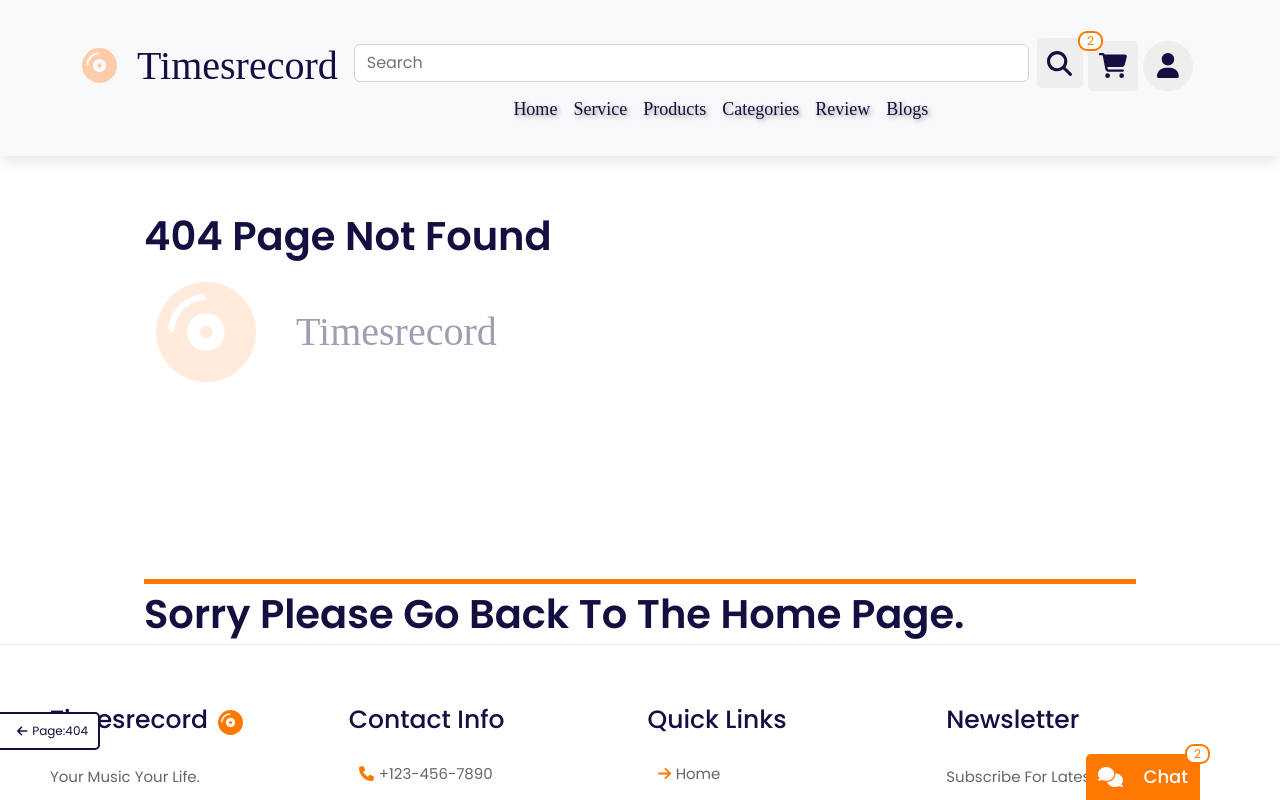
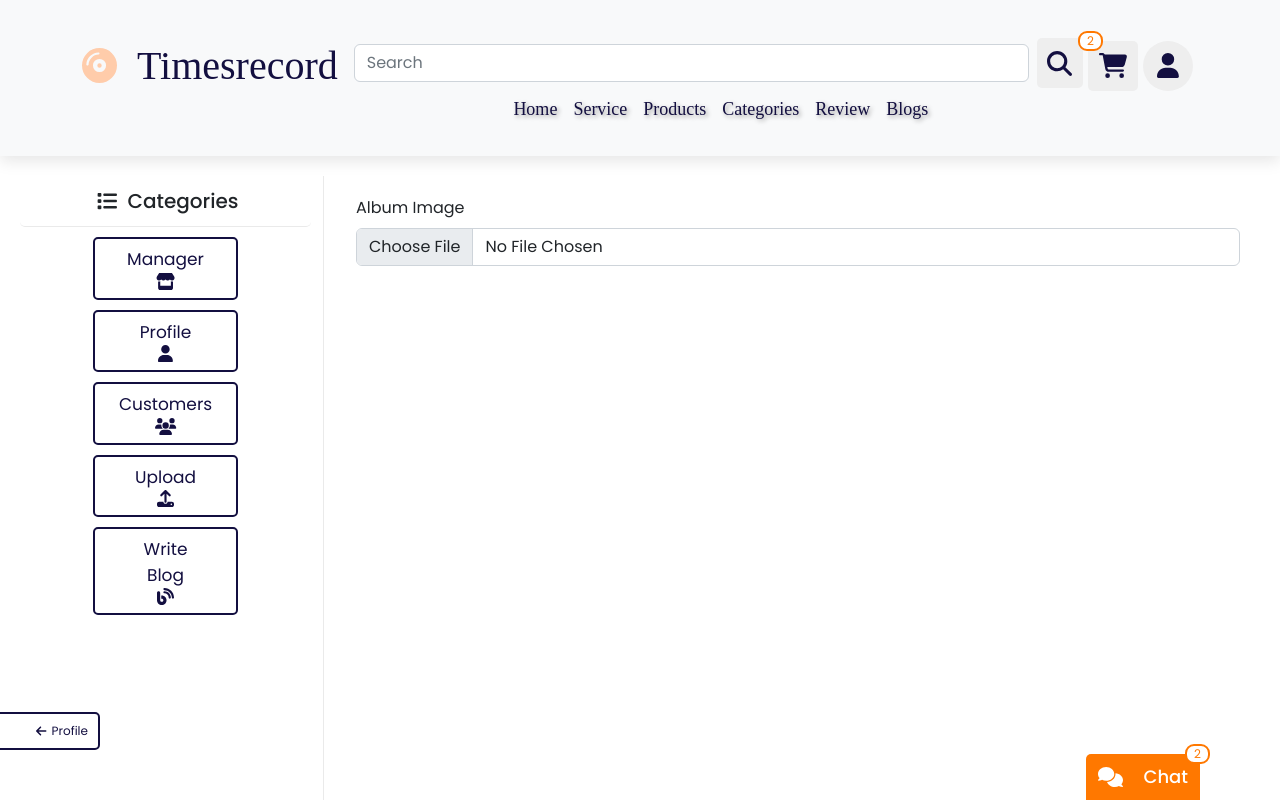
Before and after one commit to trivankute/CuaHangThoiDai, a React (Create React App) app in the folder frontend/: page /user/writeBlog in a window 1280 px wide. Shown: the top 800 px of the page. Built offline with nearby package versions, Linux system fonts and the light colour scheme; a web font is replaced by a local one.

Commit message:
write blog set up for Phat

```diff
--- a/frontend/src/App.tsx
+++ b/frontend/src/App.tsx
@@ -39,6 +39,7 @@ import Manager from './pages/Manager/Manager'
 import Upload from './pages/Upload/Upload'
 import Transactions from './pages/Transactions/Transactions'
 import Customers from './pages/Customers/Customers'
+import WriteBlog from './pages/WriteBlog/WriteBlog'
 
 function App() {
   const dispatch = useDispatch();
@@ -92,6 +93,7 @@ function App() {
           <Route path='transactions' element={<Transactions />} />
           <Route path='upload' element={<Upload />} />
           <Route path='customers' element={<Customers />} />
+          <Route path='writeBlog' element={<WriteBlog />} />
         </Route>
         <Route path='/transactions/:id' element={<Transaction />} />
         <Route path='/notification' element={<PageForNotification />} />
--- a/frontend/src/globalCss.css
+++ b/frontend/src/globalCss.css
@@ -101,7 +101,6 @@ a{
 }
 
 
-
 /* make scroll bar y smaller */
 ::-webkit-scrollbar {
     width: 5px;
--- a/frontend/src/pages/User/User.tsx
+++ b/frontend/src/pages/User/User.tsx
@@ -9,7 +9,7 @@ import { useNavigate, Outlet } from 'react-router-dom';
 import { FontAwesomeIcon } from '@fortawesome/react-fontawesome';
 import { IconProp } from '@fortawesome/fontawesome-svg-core';
 import {
-    faList, faArrowLeft, faArrowRight,faUser, faWallet, faBell, faTicket, faKey, faUsers
+    faList, faArrowLeft, faArrowRight,faUser, faWallet, faBell, faKey, faUsers
     ,faUpload, faStore, faBlog
 } from '@fortawesome/free-solid-svg-icons'
 
@@ -85,10 +85,10 @@ function User() {
                         handleClose();
                         navigate('/user/notifications')
                     }} button_style={currentPath == 'notifications' ? styles.cate_button_style : ""} title={"Notifications"} icon={faBell}></ListItem>
-                    <ListItem onClick={() => {
+                    {/* <ListItem onClick={() => {
                         handleClose();
                         navigate('/user/vouchers')
-                    }} button_style={currentPath == 'vouchers' ? styles.cate_button_style : ""} title={"Vouchers"} icon={faTicket}></ListItem>
+                    }} button_style={currentPath == 'vouchers' ? styles.cate_button_style : ""} title={"Vouchers"} icon={faTicket}></ListItem> */}
                     </>
                 );
             case "employee":
--- /dev/null
+++ b/frontend/src/pages/WriteBlog/WriteBlog.module.css
@@ -0,0 +1,5 @@
+.container{
+    width:100%;
+    min-height:500px;
+    padding:20px;
+}
--- /dev/null
+++ b/frontend/src/pages/WriteBlog/WriteBlog.tsx
@@ -0,0 +1,28 @@
+import { memo, useState } from 'react'
+
+import styles from './WriteBlog.module.css'
+
+import {Form} from 'react-bootstrap'
+
+function WriteBlog() {
+    const [albumImage, setAlbumImage] = useState({file:"", img:""});
+    return (
+        <>
+            <div className={styles.container}>
+                <Form.Group className="position-relative mb-3">
+                    <Form.Label>Album Image</Form.Label>
+                    <Form.Control
+                        type="file"
+                        required
+                        name="file"
+                        // @ts-ignore
+                        onChange={(e) => { setAlbumImage(() => ({ files: e.target.files, img: URL.createObjectURL(e.target.files[0]) })) }}
+                    />
+                </Form.Group>
+
+            </div>
+        </>
+    )
+}
+
+export default memo(WriteBlog)
```
